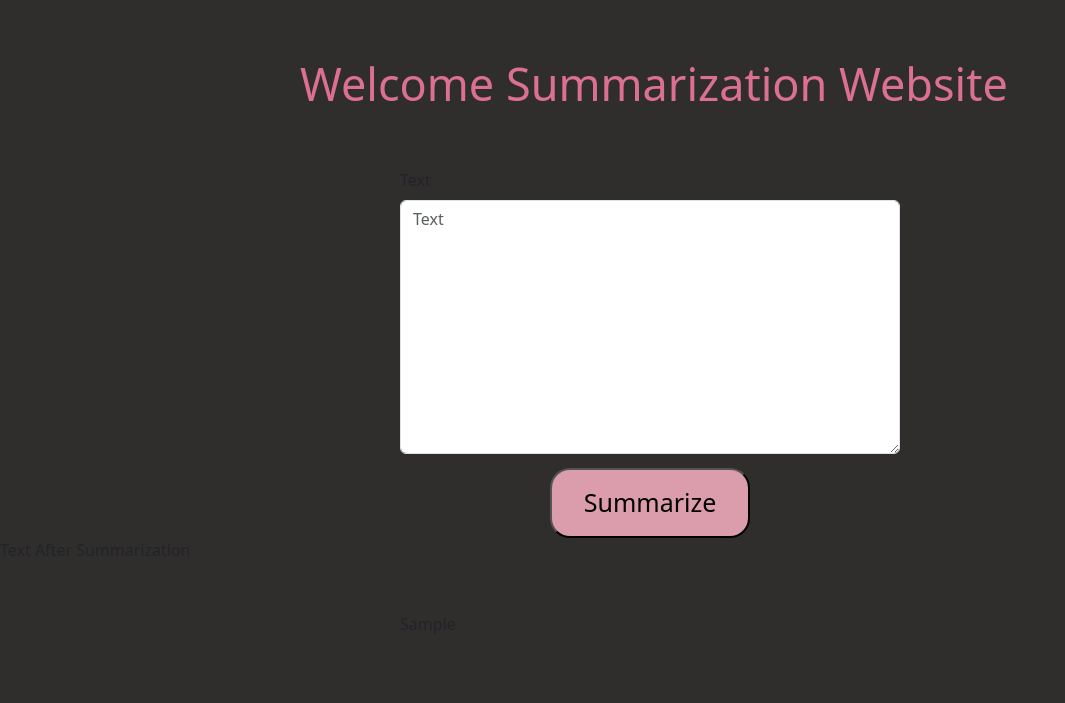
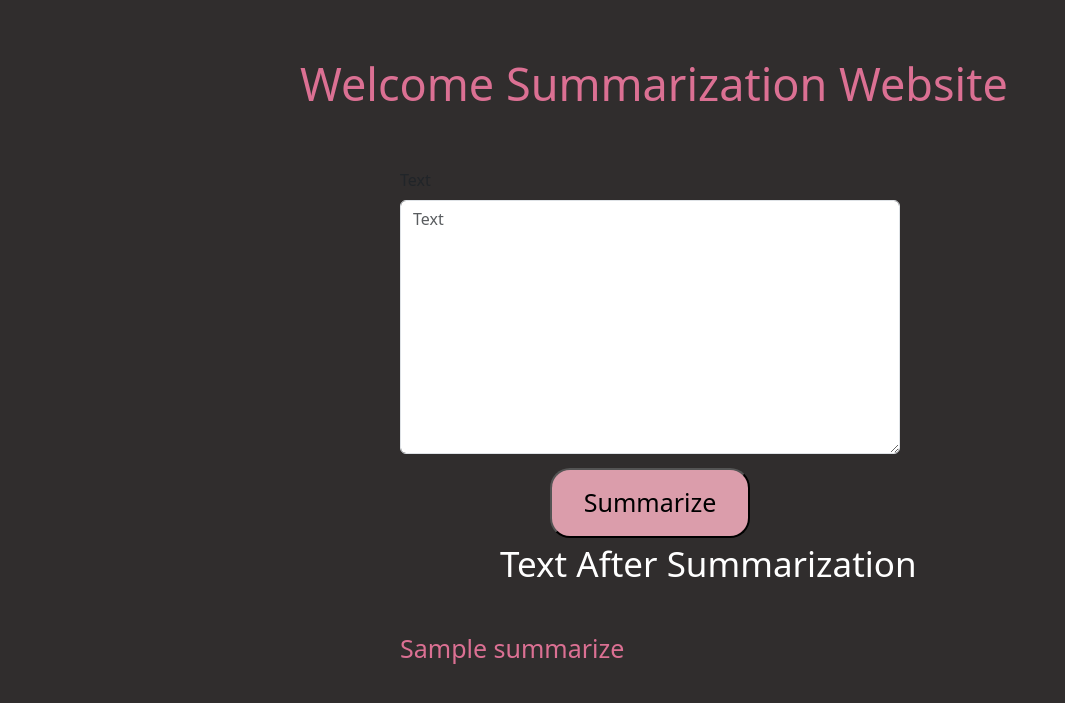
Before and after one commit to Shymaa2611/dj-summarization-website, a Django app: template summarize_website/templates/index.html in a window 1280 px wide. Shown: the top 703 px of the page, without its empty margins (0-1065 px from the left). Run offline with Django 4.2, Linux system fonts and the light colour scheme; tables that the repository leaves empty hold one stand-in row (values such as "Sample post"); the template is opened without the code that fills it: values that come from a table or form of the project are taken from there, most other values are stand-ins (such as "Sample title", 1, 10 or a date in 2020); some libraries are stand-ins or nearby versions.

Commit message:
update template

```diff
--- a/summarize_website/templates/index.html
+++ b/summarize_website/templates/index.html
@@ -28,10 +28,10 @@
     <div>
         <button style="color: black; background-color: rgb(219, 157, 171);border-radius:20px ;width: 200px;height:70px ; margin-top: 230px; margin-left:550px ; font-size: 25px;" type="submit">Summarize</button>
     </div>
-    <label>Text After Summarization</label>
-    <div style="width:500px ;height: 70px;margin-top: 50px; margin-left: 400px;">
+    <label style="color: white; font-size: 35px; margin-left:500px ;">Text After Summarization</label>
+    <div style="color: palevioletred;width:500px ; font-size: 25px;height: 70px;margin-top: 40px; margin-left: 400px;">
         <p>
-            {{summarize_data}}
+            {{summarize}}
         </p>
     </div>
 
```
Also changed, not shown: summarize_website/views.py (+5 -2 lines), db.sqlite3 (deleted).
